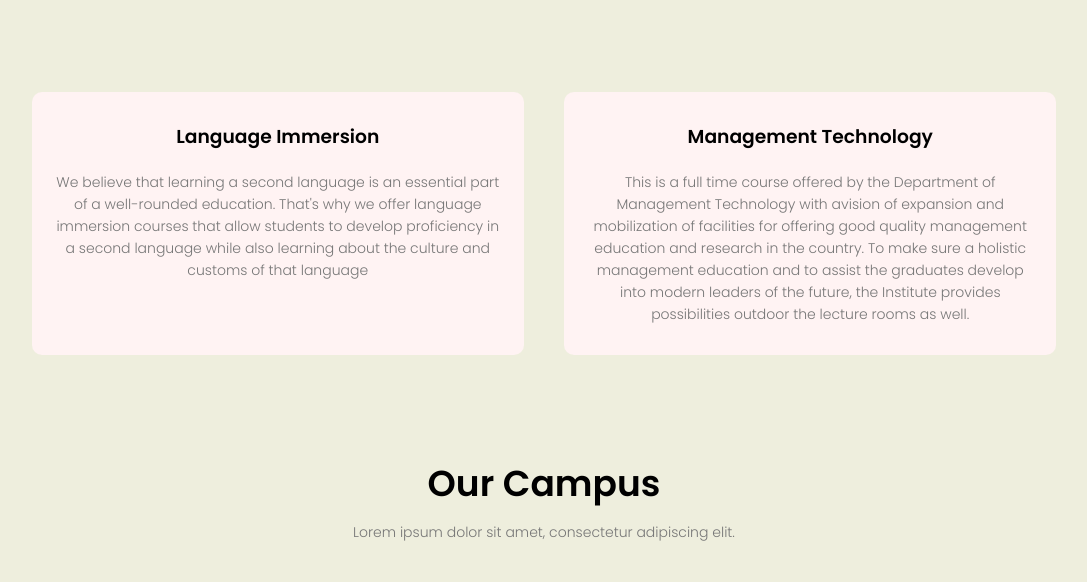
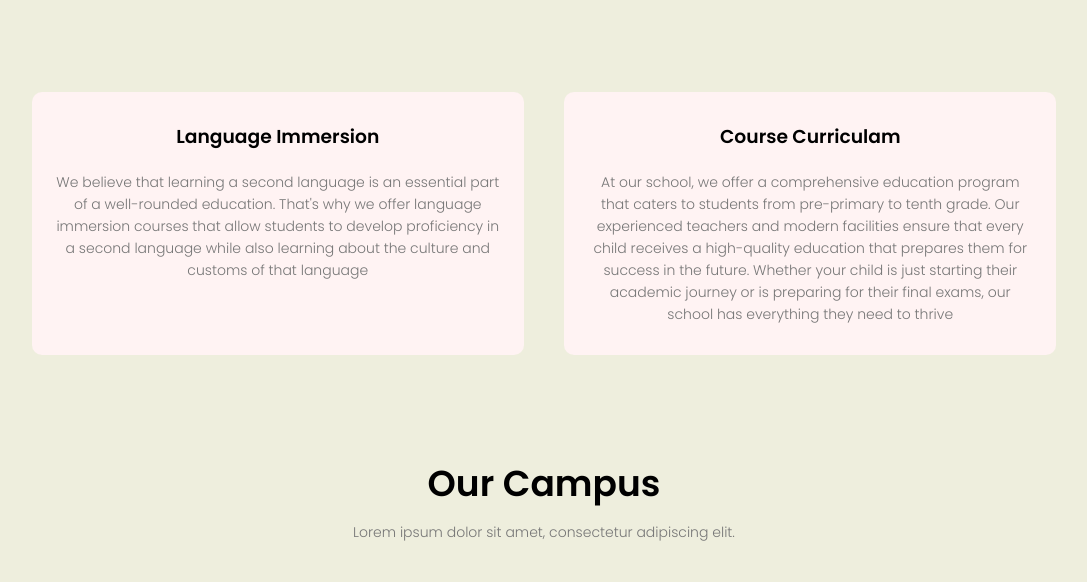
Before and after one commit to nktnikhil/NewBloomSchool, a plain HTML site: page index.html in a window 1280 px wide. Shown: the part 1300-1882 px from the top of the page, without its empty margins (96-1183 px from the left). Drawn offline with Linux system fonts and the light colour scheme.

Commit message:
Update index.html

```diff
--- a/index.html
+++ b/index.html
@@ -63,9 +63,8 @@
             <p>We believe that learning a second language is an essential part of a well-rounded education. That's why we offer language immersion courses that allow students to develop proficiency in a second language while also learning about the culture and customs of that language</p>
         </div>
         <div class="course-col">
-            <h3>Management Technology</h3>
-            <p>This is a full time course offered by the Department of Management Technology with avision of expansion and mobilization of facilities for offering good quality management education and research in the country.
-                To make sure a holistic management education and to assist the graduates develop into modern leaders of the future, the Institute provides possibilities outdoor the lecture rooms as well.</p>
+            <h3>Course Curriculam</h3>
+            <p>At our school, we offer a comprehensive education program that caters to students from pre-primary to tenth grade. Our experienced teachers and modern facilities ensure that every child receives a high-quality education that prepares them for success in the future. Whether your child is just starting their academic journey or is preparing for their final exams, our school has everything they need to thrive</p>
         </div>
     </div>
 </section>
```
